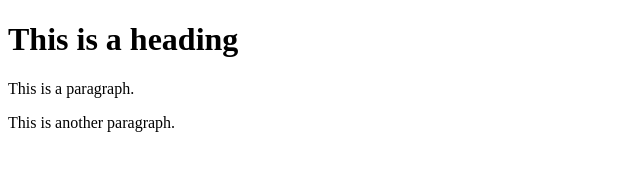
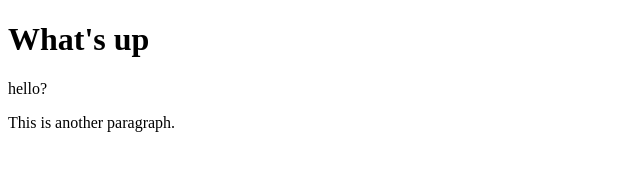
Before and after one commit to thisisyining/hello, a plain HTML site: page index.html in a window 1280 px wide. Shown: the whole page, without its empty margins (0-640 px from the left). Drawn offline with Linux system fonts and the light colour scheme.

Commit message:
Update index.html

```diff
--- a/index.html
+++ b/index.html
@@ -1,11 +1,11 @@
 <!DOCTYPE html>
 <html>
 	<head>
-		<title>Page title</title>
+		<title>Hellooooooooooo</title>
 	</head>
 	<body>
-		<h1>This is a heading</h1>
-		<p>This is a paragraph.</p>
+		<h1>What's up</h1>
+		<p>hello?</p>
 		<p>This is another paragraph.</p>
 	</body>
 </html>
```
